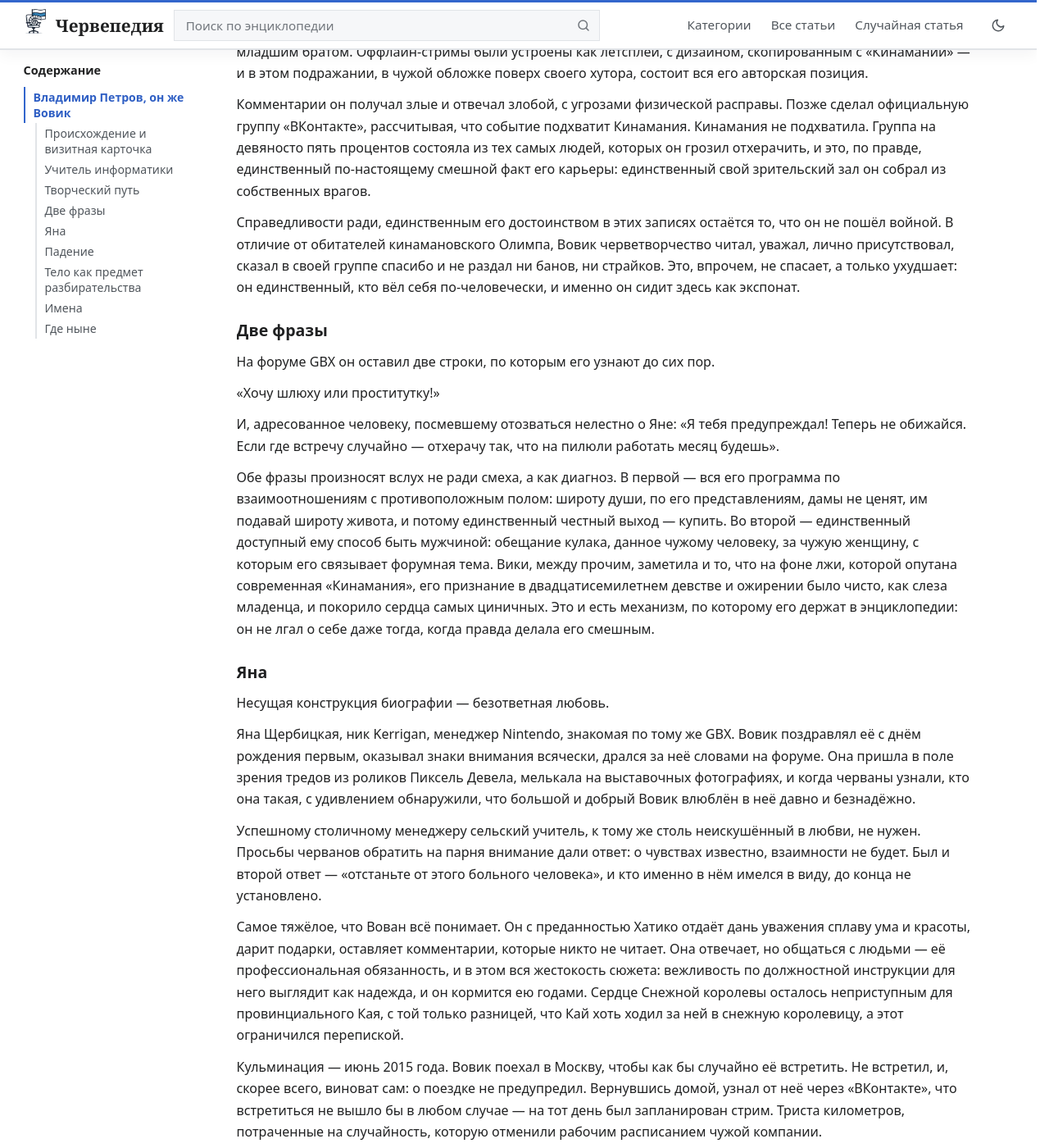
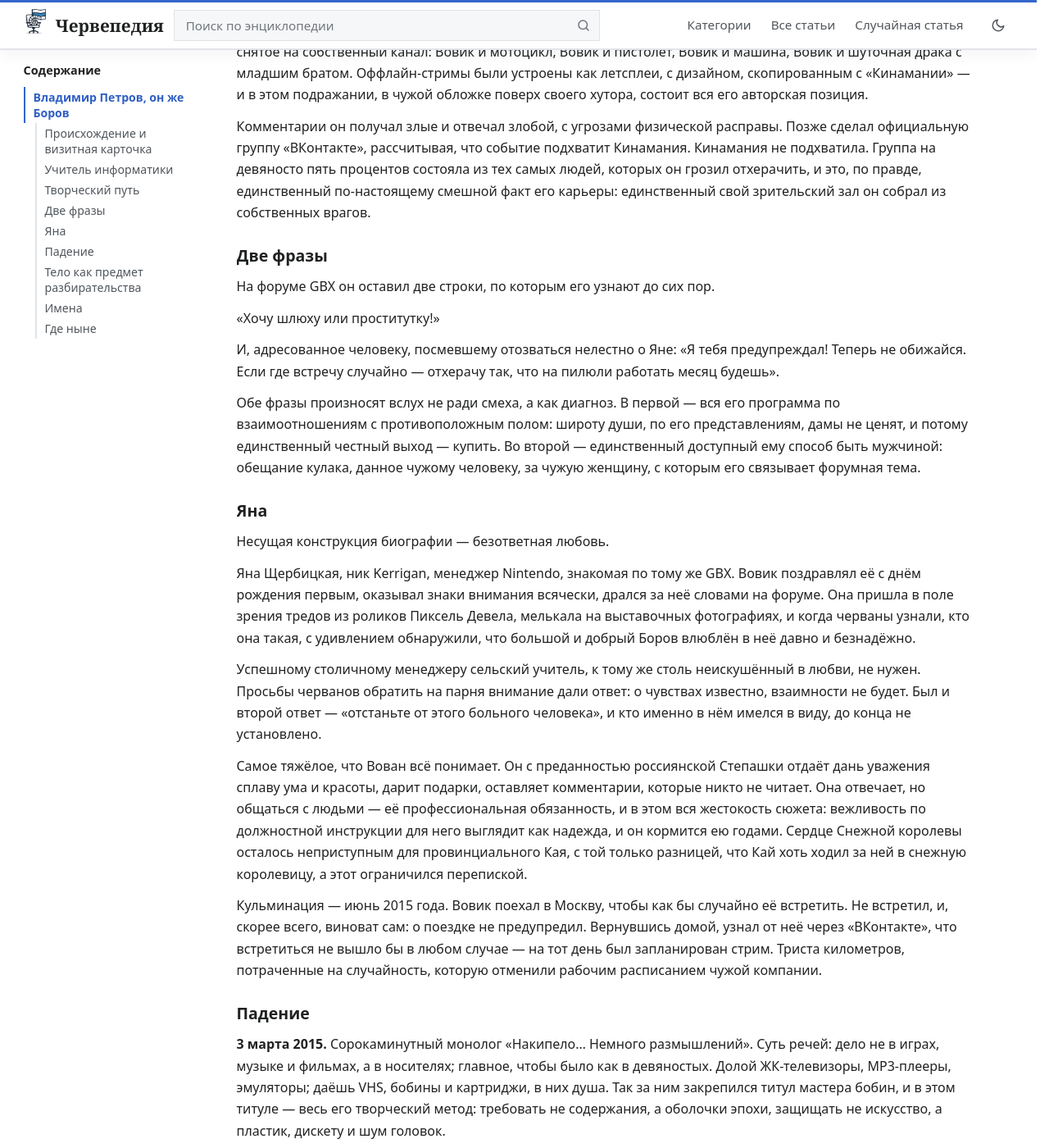
Before and after one commit to cherwepedia/cherwepedia.github.io, a Jekyll site: the page built from _posts/2025-11-17-vovik.md, in a window 1280 px wide and 1400 px high, scrolled down 1458 px. Shown: the whole window at 82% size. Built offline with Jekyll 4.4.1, drawn with Linux system fonts in a browser that asks for light colours; a script that is not in the unit is left out; some of the changed text lies outside the part shown.

Commit message:
Update 2025-11-17-vovik.md

```diff
--- a/_posts/2025-11-17-vovik.md
+++ b/_posts/2025-11-17-vovik.md
@@ -2,7 +2,7 @@
 layout: post
 title: "Вовик"
 intro: >
-  **Владимир Петров** — известный как Вовик, Яйцеглот и Шлёпа; «учитель информатики» в сельской школе Серафимовичского района, давний друг Кинамана. Прославился провинциальной эпичностью, безответной любовью к Яне Керриган, взрывным характером и двумя фразами, которые до сих пор произносят как диагноз.
+  **Владимир Петров** — известный как Вовик, Яйцеглот и Шлёпа; «учитель информатики» в сельской школе Серафимовичского района, девственник давний друг Кинамана. Прославился провинциальной эпичностью, безответной любовью к Яне Керриган, взрывным характером.
 categories: [люди]
 image: "https://i.ibb.co/H0s9zz7/17633871104280.png"
 infobox:
@@ -27,19 +27,19 @@
   - src: "https://i.ibb.co/Zzxh8DXX/14483889999950.jpg"
 ---
 
-## Владимир Петров, он же Вовик
+## Владимир Петров, он же Боров
 
 ### Происхождение и визитная карточка
 
-Родился 21 июня 1989 года. Учитель информатики сельской школы в Серафимовичском районе. Не женат. Вес —  около 200 килограммов, рост, по разным подсчётам, от 168 до 176 сантиметров. Автомобиль — Daewoo Espero середины девяностых; прежняя машина — Нива. Ходит в школу, никого не трогает, пишет женщине, которая ему не отвечает.
+Родился 21 июня 1989 года. Учитель информатики сельской школы в Серафимовичском районе. Не женат, девственник. Вес —  около 200 килограммов, рост, по разным подсчётам, от 158 до 168 сантиметров. Автомобиль — Daewoo Espero середины девяностых; прежняя машина — Нива. Ходит в школу, никого не трогает, пишет женщине, которая ему не отвечает. Любая реплика в свою сторону — и он взрывался обещаниями кулака, при этом сам выглядит как потешная туша, и диспропорция между грозностью тона и видом говорящего составляет суть образа.
 
-Под этим набором сведений — человек, которого десять лет читали вслух, пересказывали, рисовали карикатурами и вносили в червеэнциклопедию как единицу измерения сельской неудачи. Он сам дал для этого больше материала, чем кто-либо из его обличителей: выкладывал, признавался, взрывался, ездил в Москву на свидание, которого не случилось. Всё, что о нём известно, он выложил сам — и именно поэтому биография его читается как приговор, составленный из собственных показаний.
+Под этим набором сведений — человек, которого десять лет  рисовали карикатурами и вносили в червеэнциклопедию как единицу измерения сельской неудачи. Он сам дал для этого больше материала, чем кто-либо из его обличителей: выкладывал, признавался, взрывался, ездил в Москву на свидание, которого не случилось. Всё, что о нём известно, он выложил сам — и именно поэтому биография его читается как приговор, составленный из собственных показаний.
 
 ### Учитель информатики
 
 Кодить Вовик не умеет даже на бейсике. Верх его компетенции — включить компьютер и запустить «Весёлую ферму». Специального образования нет. При этом  он числится учителем информатики, и способ появления на этом месте объяснён до пошлости: папа-директор, мама-завуч, как и водится в россиянии  - пригретое место по бумагам. Человек по документам на работе, зарплата идёт из бюджета, на руки выходит семь тысяч, остальное оседает в карманах отцовских заместителей.
 
-Надо понимать: это не домысел злопыхателей, а схема, названная прямо и по именам должностей. Педагог, не способный написать простейшую программу, держится на школе не знанием предмета и не любовью детей, а семейной должностью. Учитель информатики, который информатики не знает, — и есть тот узел, за который вся биография держится: отсюда и семитысячная зарплата, и закрытая группа по ремонту ноутбуков, и страх перед людьми из интернета, и вся прочая сельская иерархия, где не важно, что ты умеешь, важно, чей ты сын.
+Надо понимать: это не домысел злопыхателей, а схема, названная прямо и по именам должностей. Педагог, не способный написать простейшую программу, держится на школе не знанием предмета и не любовью детей, а семейной должностью. Учитель информатики, который информатики не знает, — и есть тот узел, за который вся биография держится.
 
 ### Творческий путь
 
@@ -49,8 +49,6 @@
 
 Комментарии он получал злые и отвечал злобой, с угрозами физической расправы. Позже сделал официальную группу «ВКонтакте», рассчитывая, что событие подхватит Кинамания. Кинамания не подхватила. Группа на девяносто пять процентов состояла из тех самых людей, которых он грозил отхерачить, и это, по правде, единственный по-настоящему смешной факт его карьеры: единственный свой зрительский зал он собрал из собственных врагов.
 
-Справедливости ради, единственным его достоинством в этих записях остаётся то, что он не пошёл войной. В отличие от обитателей кинамановского Олимпа, Вовик черветворчество читал, уважал, лично присутствовал, сказал в своей группе спасибо и не раздал ни банов, ни страйков. Это, впрочем, не спасает, а только ухудшает: он единственный, кто вёл себя по-человечески, и именно он сидит здесь как экспонат.
-
 ### Две фразы
 
 На форуме GBX он оставил две строки, по которым его узнают до сих пор.
@@ -59,17 +57,17 @@
 
 И, адресованное человеку, посмевшему отозваться нелестно о Яне: «Я тебя предупреждал! Теперь не обижайся. Если где встречу случайно — отхерачу так, что на пилюли работать месяц будешь».
 
-Обе фразы произносят вслух не ради смеха, а как диагноз. В первой — вся его программа по взаимоотношениям с противоположным полом: широту души, по его представлениям, дамы не ценят, им подавай широту живота, и потому единственный честный выход — купить. Во второй — единственный доступный ему способ быть мужчиной: обещание кулака, данное чужому человеку, за чужую женщину, с которым его связывает форумная тема. Вики, между прочим, заметила и то, что на фоне лжи, которой опутана современная «Кинамания», его признание в двадцатисемилетнем девстве и ожирении было чисто, как слеза младенца, и покорило сердца самых циничных. Это и есть механизм, по которому его держат в энциклопедии: он не лгал о себе даже тогда, когда правда делала его смешным.
+Обе фразы произносят вслух не ради смеха, а как диагноз. В первой — вся его программа по взаимоотношениям с противоположным полом: широту души, по его представлениям, дамы не ценят, и потому единственный честный выход — купить. Во второй — единственный доступный ему способ быть мужчиной: обещание кулака, данное чужому человеку, за чужую женщину, с которым его связывает форумная тема.
 
 ### Яна
 
 Несущая конструкция биографии — безответная любовь.
 
-Яна Щербицкая, ник Kerrigan, менеджер Nintendo, знакомая по тому же GBX. Вовик поздравлял её с днём рождения первым, оказывал знаки внимания всячески, дрался за неё словами на форуме. Она пришла в поле зрения тредов из роликов Пиксель Девела, мелькала на выставочных фотографиях, и когда черваны узнали, кто она такая, с удивлением обнаружили, что большой и добрый Вовик влюблён в неё давно и безнадёжно.
+Яна Щербицкая, ник Kerrigan, менеджер Nintendo, знакомая по тому же GBX. Вовик поздравлял её с днём рождения первым, оказывал знаки внимания всячески, дрался за неё словами на форуме. Она пришла в поле зрения тредов из роликов Пиксель Девела, мелькала на выставочных фотографиях, и когда черваны узнали, кто она такая, с удивлением обнаружили, что большой и добрый Боров влюблён в неё давно и безнадёжно.
 
 Успешному столичному менеджеру сельский учитель, к тому же столь неискушённый в любви, не нужен. Просьбы черванов обратить на парня внимание дали ответ: о чувствах известно, взаимности не будет. Был и второй ответ — «отстаньте от этого больного человека», и кто именно в нём имелся в виду, до конца не установлено.
 
-Самое тяжёлое, что Вован всё понимает. Он с преданностью Хатико отдаёт дань уважения сплаву ума и красоты, дарит подарки, оставляет комментарии, которые никто не читает. Она отвечает, но общаться с людьми — её профессиональная обязанность, и в этом вся жестокость сюжета: вежливость по должностной инструкции для него выглядит как надежда, и он кормится ею годами. Сердце Снежной королевы осталось неприступным для провинциального Кая, с той только разницей, что Кай хоть ходил за ней в снежную королевицу, а этот ограничился перепиской.
+Самое тяжёлое, что Вован всё понимает. Он с преданностью россиянской Степашки отдаёт дань уважения сплаву ума и красоты, дарит подарки, оставляет комментарии, которые никто не читает. Она отвечает, но общаться с людьми — её профессиональная обязанность, и в этом вся жестокость сюжета: вежливость по должностной инструкции для него выглядит как надежда, и он кормится ею годами. Сердце Снежной королевы осталось неприступным для провинциального Кая, с той только разницей, что Кай хоть ходил за ней в снежную королевицу, а этот ограничился перепиской.
 
 Кульминация — июнь 2015 года. Вовик поехал в Москву, чтобы как бы случайно её встретить. Не встретил, и, скорее всего, виноват сам: о поездке не предупредил. Вернувшись домой, узнал от неё через «ВКонтакте», что встретиться не вышло бы в любом случае — на тот день был запланирован стрим. Триста километров, потраченные на случайность, которую отменили рабочим расписанием чужой компании.
 
@@ -87,7 +85,6 @@
 
 Около 200 килограммов. Диагноз он вынес себе сам: синдром Иценко-Кушинга, то есть болезнь, снимающая с него ответственность за вес. Врачебная комиссия треда над этой самоаттестацией потешалась и постановила: на кушингоид не похоже, это банальное морбидное ожирение, то есть то самое, что бывает от еды и отсутствия движения, а не от желёз.
 
-Это единственный пункт, где он попытался переписать себя medically, и пункт этот не прошёл. Всё остальное он оставил как есть, вплоть до угрозы на каждую шутку: любая реплика в свою сторону — и он взрывался обещаниями кулака, при этом сам выглядит как потешная туша, и диспропорция между грозностью тона и видом говорящего составляет суть образа.
 
 ### Имена
 
@@ -123,6 +120,4 @@
 
 ### Где ныне
 
-Владимир Петров живёт в своём селе, работает в той же школе за распиленные семь тысяч, весит те же 200 кг, ездит на Espero, чинит чужую электронику и пишет Яне. Группу по ремонту ноутбуков, системных блоков и телефонов он открыл в «ВКонтакте» и закрыл: боится черванов.
-
-И это финал, который ему не простят: не скандал, не разоблачение, не позор на всю сеть, а тихое отступление в собственное село, где отец, если жив, всё ещё директор, а группа с подписчиками снята с публикации, потому что подписчики оказались страшнее подписки.
+Владимир Петров живёт в своём убогом селе, работает в той же школе за распиленные из казённого бюджета семь тысяч, весит те же 200 кг, ездит на Espero, чинит чужую электронику и пишет Яне. Всё ещё девственник. Группу по ремонту ноутбуков, системных блоков и телефонов он открыл в «ВКонтакте» и закрыл: боится черванов.
```
